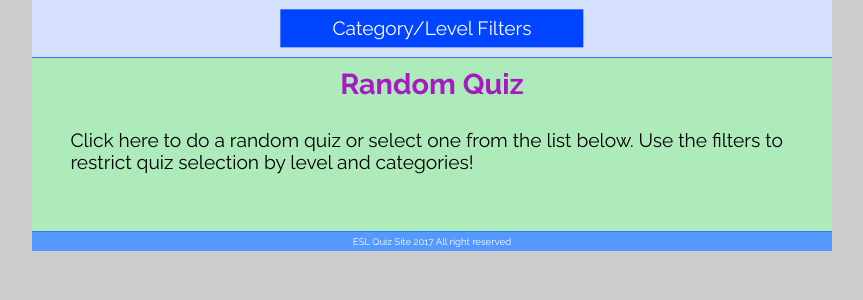
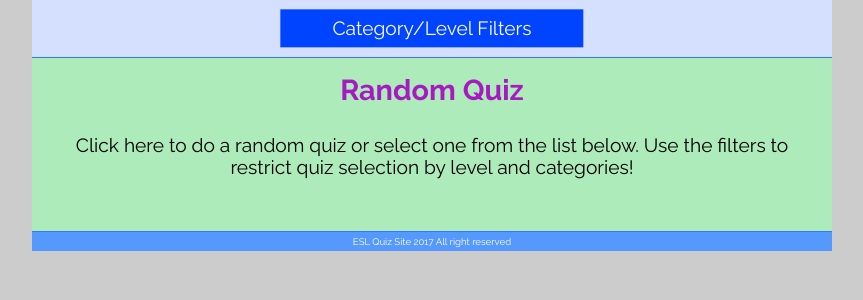
Before and after one commit to sylprimeau/esl-quiz-site, a PHP site: page / in a window 1280 px wide. Shown: the part 55-355 px from the top of the page, without its empty margins (208-1071 px from the left). Run offline with PHP 8.4, Linux system fonts and the light colour scheme; data that the repository does not hold is empty; a stand-in replaces the project's code that opens the database connection; some libraries are stand-ins or nearby versions.

Commit message:
Fixed alignment and positioning of titles and descriptions on quiz previews.

```diff
--- a/getfilteredquizpreviews.php
+++ b/getfilteredquizpreviews.php
@@ -29,28 +29,32 @@
 ?>
 
 <div class="quiz-preview quiz-random-start">
-	<h3 class="title">Random Quiz</h3>
-	<p class="description">Click here to do a random quiz or select one from the list below. Use the filters to restrict quiz selection by level and categories!</p>
+	<div class="quiz-preview-text">
+		<h3 class="title">Random Quiz</h3>
+		<p class="description">Click here to do a random quiz or select one from the list below. Use the filters to restrict quiz selection by level and categories!</p>
+	</div>
 </div>
 
 <?php while ($row = mysqli_fetch_array($result)): ?>
 	<div class="quiz-preview quiz-specific-start" data-quizid=<?php echo $row['quizId']; ?>>
-		<?php if (isset($_SESSION['username'])): ?>
-			<?php if (in_array($row['quizId'], $quizzesCompletedList)): ?>
-				<h5 class="completed">DONE!</h5>
-			<?php elseif (in_array($row['quizId'], $quizzesStartedList)): ?>
-				<h5 class="started">INCOMPLETE!</h5>
-			<?php endif; ?>
-		<?php endif; ?>
-		<h3 class="title"><?php echo $row['title']; ?></h3>
 		<?php if (isset($row['quizImgUrl'])): ?>
 			<?php if ($row['quizImgUrl'] <> ''): ?>
 				<img class="quizImgUrl" src="<?php echo $row['quizImgUrl']; ?>" alt="">
 			<?php endif; ?>
 		<?php endif; ?>
-		<p class="description"><?php echo $row['description']; ?></p>
-		<h5 class="category <?php echo $row['category']; ?>"><?php echo $row['category']; ?></h5>
-		<h5 class="level level<?php echo $row['level']; ?>">Level <?php echo $row['level']; ?></h5>
+		<div class="quiz-preview-text">
+			<h3 class="title"><?php echo $row['title']; ?></h3>
+			<p class="description"><?php echo $row['description']; ?></p>
+			<h5 class="category <?php echo $row['category']; ?>"><?php echo $row['category']; ?></h5>
+			<h5 class="level level<?php echo $row['level']; ?>">Level <?php echo $row['level']; ?></h5>
+			<?php if (isset($_SESSION['username'])): ?>
+				<?php if (in_array($row['quizId'], $quizzesCompletedList)): ?>
+					<h5 class="completed">DONE!</h5>
+				<?php elseif (in_array($row['quizId'], $quizzesStartedList)): ?>
+					<h5 class="started">INCOMPLETE!</h5>
+				<?php endif; ?>
+			<?php endif; ?>
+		</div>
 	</div>
 <?php endwhile; ?>
 
--- a/style.css
+++ b/style.css
@@ -230,6 +230,29 @@ nav a {
 	margin: 0 auto;
 	border-top: 1px solid #37f;
 	position: relative;
+	display: flex;
+}
+
+.quiz-preview .quizImgUrl {
+	/* height: 100%; */
+	width: 25%;
+	object-fit: cover;
+}
+
+.quiz-preview .quiz-preview-text {
+	flex: 1 100%;
+}
+
+.quiz-preview .title {
+	font-size: 1.5em;
+	text-align: center;
+	padding: 0.5em 0.5em 0.3em 0.5em;
+	color: #324fcc;
+}
+
+.quiz-preview .description {
+	text-align: center;
+	margin: 1em;
 }
 
 .quiz-preview:last-child {
@@ -249,7 +272,7 @@ nav a {
 
 .quiz-preview .completed, .quiz-preview .started {
 	position: absolute;
-	top: 4em;
+	top: 1em;
 	right: 1em;
 	height: 4em;
 	line-height: 4em;
@@ -264,6 +287,7 @@ nav a {
 	font-size: 0.6em;
 	padding: 0 0.4em;
 	border-radius: 1em;
+	top: 2em;
 }
 
 .quiz-preview .completed {
@@ -271,14 +295,12 @@ nav a {
 	color: red;
 	border-radius: 50%;
 	width: 4em;
-	top: 2.5em;
-	right: 2em;
 }
 
 .quiz-preview .category {
 	color: black;
 	right: 0;
-	top: 0;
+	bottom: 0;
 }
 
 .quiz-preview .level {
@@ -287,25 +309,6 @@ nav a {
 	background-color: rgb(97, 97, 97);
 	color: white;
 	box-shadow: 3px 3px 10px rgb(121 121 121);
-}
-
-.quiz-preview .title {
-	font-size: 1.5em;
-	text-align: center;
-	padding: 0.3em 0.5em 0.3em 0.5em;
-	color: #324fcc;
-}
-
-.quiz-preview .quizImgUrl {
-	float: left;
-	left: 20px;
-	height: 100px;
-	width: 100px;
-	margin: 0 1em;
-}
-
-.quiz-preview .description {
-	padding: 1em 2em;
 }
 
 .quiz-random-start {
```
